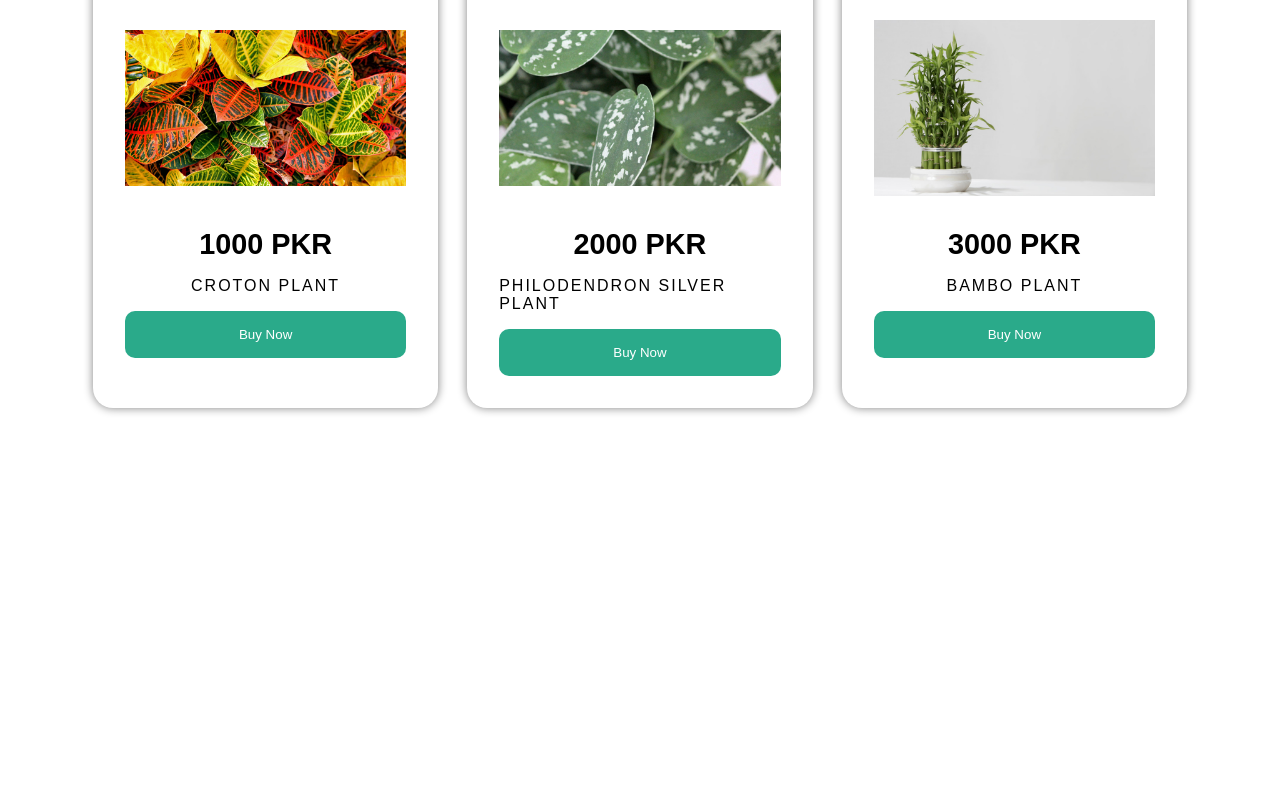
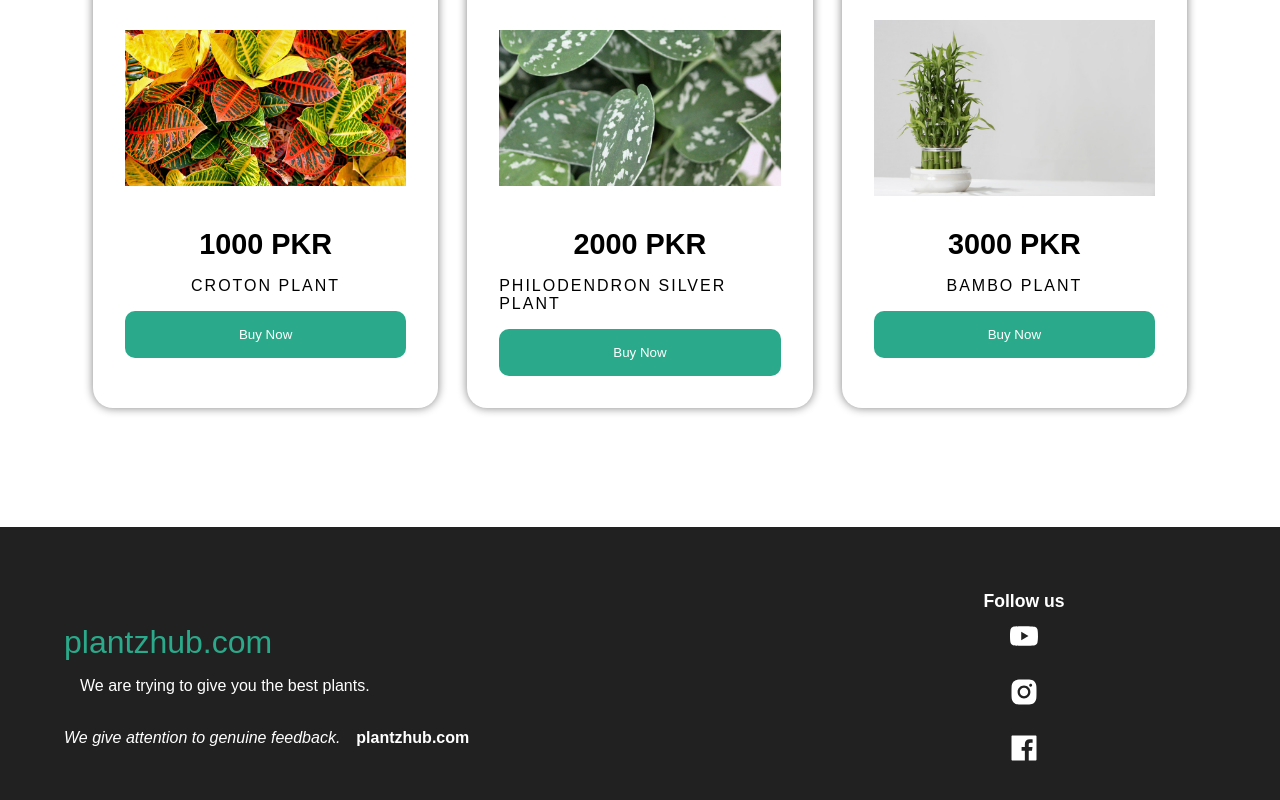
Before and after one commit to Matiz009/Final_Project, a React (Create React App) app in the folder frontend/: page / in a window 1280 px wide. Shown: the part 1793-2593 px from the top of the page. Before the commit the page ends 2320 px from the top, so only its background shows below. Built offline with nearby package versions, Linux system fonts and the light colour scheme.

Commit message:
home page completed 1:18;

```diff
--- a/frontend/src/App.js
+++ b/frontend/src/App.js
@@ -5,6 +5,7 @@
 import "./styles/header.scss";
 import "./styles/home.scss";
 import "./styles/founder.scss";
+import "./styles/footer.scss";
 import "./styles/menu.scss";
 function App() {
     return (
--- a/frontend/src/components/home/home.jsx
+++ b/frontend/src/components/home/home.jsx
@@ -2,6 +2,7 @@
 import { motion } from "framer-motion";
 import Founder from "./Founder";
 import Menu from "./Menu";
+import Footer from "../layouts/Footer";
 const Home = () => {
   const options = {
     initial: {
@@ -41,6 +42,7 @@
       </section>
       <Founder />
       <Menu />
+      <Footer />
     </div>
   );
 };
--- /dev/null
+++ b/frontend/src/components/layouts/Footer.jsx
@@ -0,0 +1,29 @@
+import React from "react";
+import { AiFillInstagram, AiFillYoutube, AiFillFacebook } from "react-icons/ai";
+const Footer = () => {
+  return (
+    <footer>
+      <div>
+        <h2>plantzhub.com</h2>
+        <p>We are trying to give you the best plants.</p>
+        <br />
+        <em>We give attention to genuine feedback.</em>
+        <strong>plantzhub.com</strong>
+      </div>
+      <aside>
+        <h4>Follow us </h4>
+        <a href="http://youtube.com/plantzhub.com">
+          <AiFillYoutube />
+        </a>
+        <a href="http://instagram.com/plantzhub.com">
+          <AiFillInstagram />
+        </a>
+        <a href="http://facebook.com/plantzhub.com">
+          <AiFillFacebook />
+        </a>
+      </aside>
+    </footer>
+  );
+};
+
+export default Footer;
--- /dev/null
+++ b/frontend/src/styles/footer.scss
@@ -0,0 +1,44 @@
+@import "colors";
+footer {
+    min-height: 300px;
+    background-color: $dark;
+    padding: 4rem;
+    display: grid;
+    grid-template-columns: 2fr 1fr;
+    color: white;
+    align-items: center;
+    h2 {
+        color: $junglegreen;
+        font-family: fantasy;
+        font-weight: 400;
+        font-size: 2rem;
+    }
+    p,
+    strong {
+        margin: 1rem;
+    }
+    aside {
+        height: 100%;
+        display: flex;
+        flex-direction: column;
+        align-items: center;
+        h4 {
+            font-size: 1.1rem;
+        }
+        a {
+            margin: 0.5rem;
+            font-size: 2rem;
+            color: white;
+            &:hover {
+                color: $junglegreen;
+            }
+        }
+    }
+}
+
+@media screen and (max-width: 600px) {
+    footer {
+        grid-template-columns: 1fr;
+        text-align: center;
+    }
+}
```
